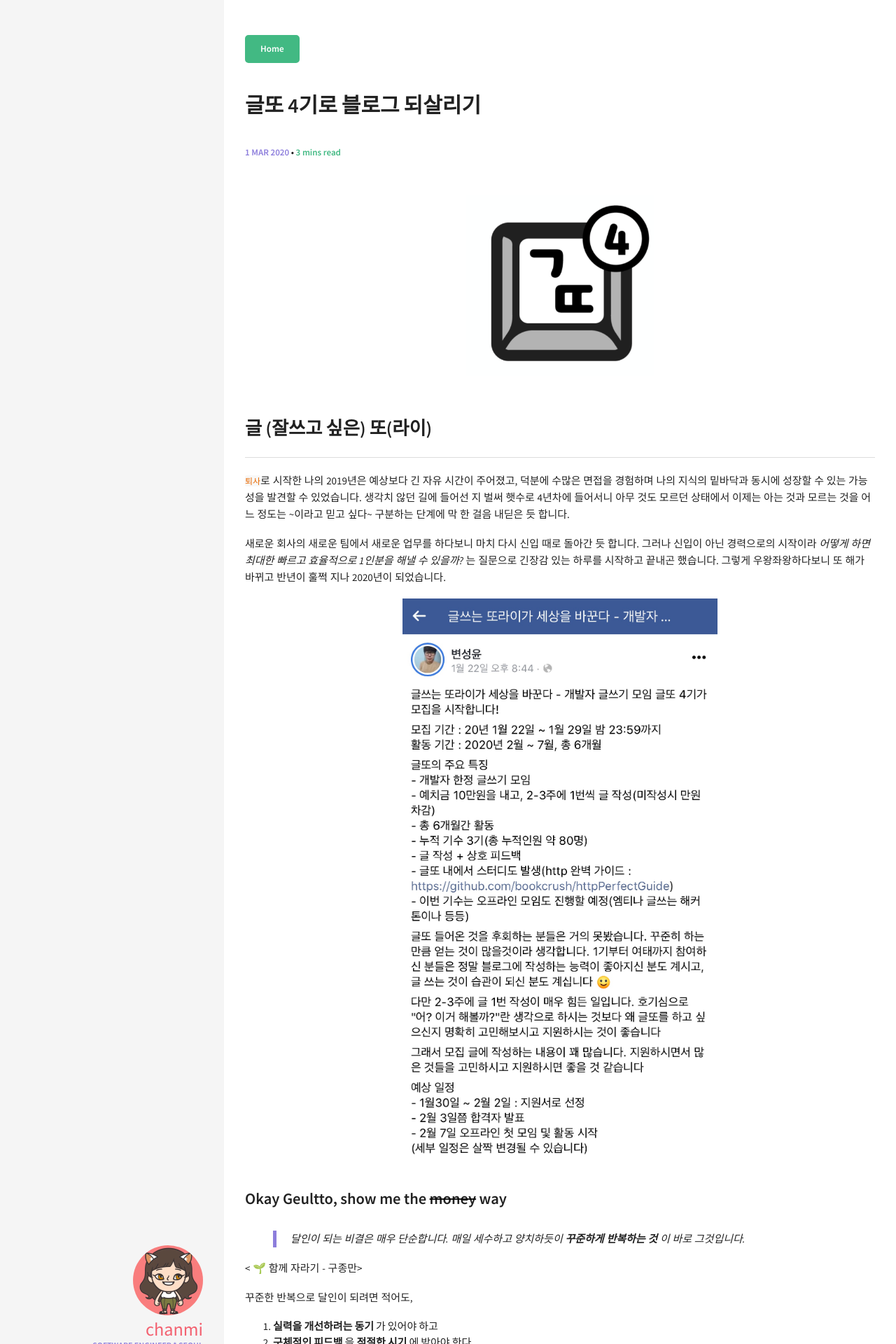
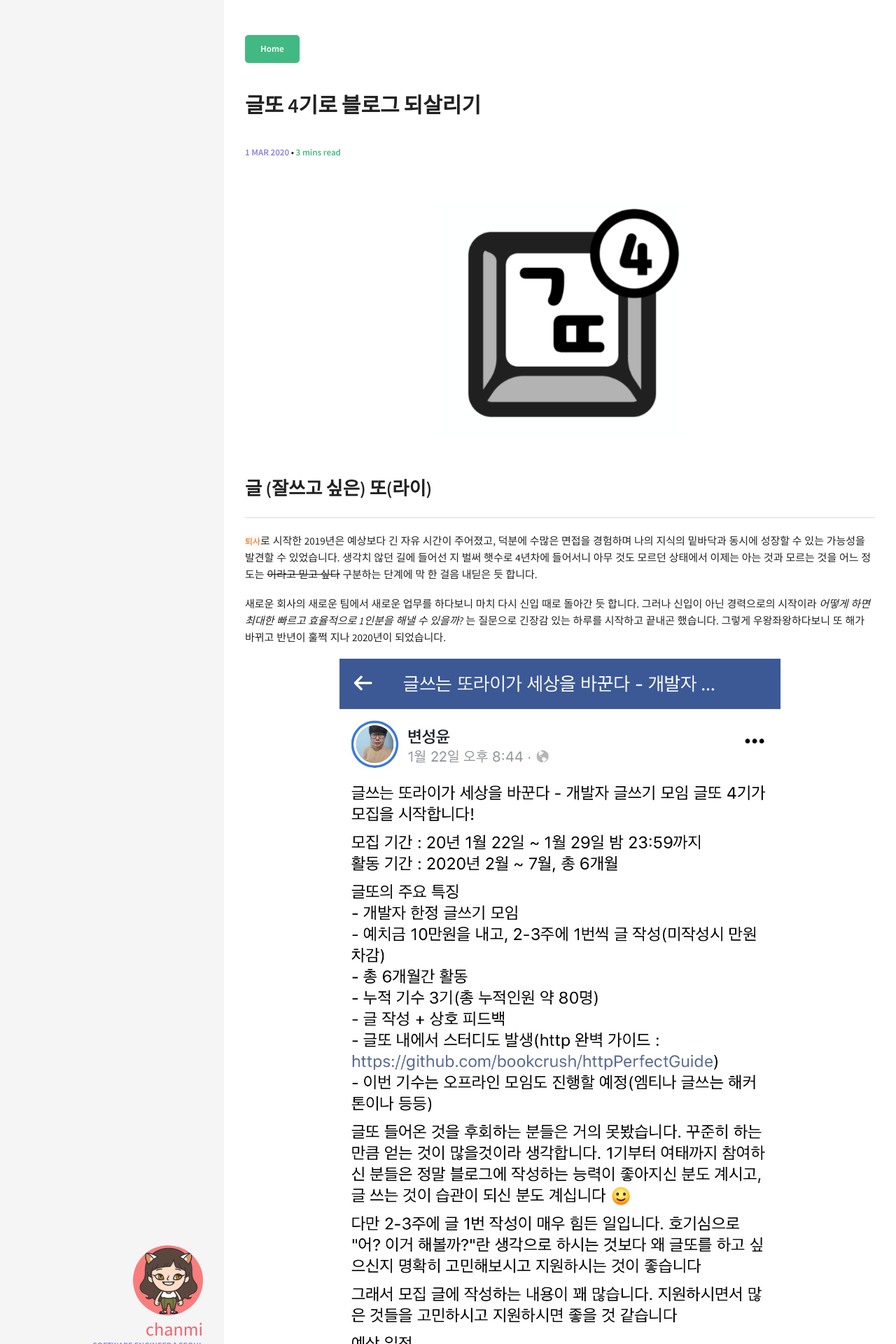
Before and after one commit to chanmi-lee/dev-blog, a Jekyll site: the page built from _posts/2020-03-01-why-geultto.md, in a window 1280 px wide. Shown: the top 1920 px of the page at 70% size. Built offline with Jekyll 4.4.1, drawn with Linux system fonts in a browser that asks for light colours; comment, search, counter and statistics services are not loaded; some of the changed text lies outside the part shown.

Commit message:
:hammer: 글 다듬기

```diff
--- a/_posts/2020-03-01-why-geultto.md
+++ b/_posts/2020-03-01-why-geultto.md
@@ -7,15 +7,15 @@ share: true
 comments: true
 ---
 
-![geultto]({{ site.url }}/assets/img/posts/geultto4.png){: width="30%" height="30%"}
+![geultto]({{ site.url }}/assets/img/posts/geultto4.png){: width="40%" height="40%"}
 
 ## 글 (잘쓰고 싶은) 또(라이)
 
-`퇴사`로 시작한 나의 2019년은 예상보다 긴 자유 시간이 주어졌고, 덕분에 수많은 면접을 경험하며 나의 지식의 밑바닥과 동시에 성장할 수 있는 가능성을 발견할 수 있었습니다. 생각치 않던 길에 들어선 지 벌써 햇수로 4년차에 들어서니 아무 것도 모르던 상태에서 이제는 아는 것과 모르는 것을 어느 정도는 ~이라고 믿고 싶다~ 구분하는 단계에 막 한 걸음 내딛은 듯 합니다.
+`퇴사`로 시작한 2019년은 예상보다 긴 자유 시간이 주어졌고, 덕분에 수많은 면접을 경험하며 나의 지식의 밑바닥과 동시에 성장할 수 있는 가능성을 발견할 수 있었습니다. 생각치 않던 길에 들어선 지 벌써 햇수로 4년차에 들어서니 아무 것도 모르던 상태에서 이제는 아는 것과 모르는 것을 어느 정도는 <del>이라고 믿고 싶다</del> 구분하는 단계에 막 한 걸음 내딛은 듯 합니다.
 
 새로운 회사의 새로운 팀에서 새로운 업무를 하다보니 마치 다시 신입 때로 돌아간 듯 합니다. 그러나 신입이 아닌 경력으로의 시작이라 *어떻게 하면 최대한 빠르고 효율적으로 1인분을 해낼 수 있을까?* 는 질문으로 긴장감 있는 하루를 시작하고 끝내곤 했습니다. 그렇게 우왕좌왕하다보니 또 해가 바뀌고 반년이 훌쩍 지나 2020년이 되었습니다.
 
-![geultto-wanted]({{ site.url }}/assets/img/posts/geultto-wanted.jpg){: width="50%" height="50%"}
+![geultto-wanted]({{ site.url }}/assets/img/posts/geultto-wanted.jpg){: width="70%" height="70%"}
 
 ### Okay Geultto, show me the <del>money</del> way
 
@@ -28,7 +28,7 @@ comments: true
 1. **실력을 개선하려는 동기** 가 있어야 하고
 2. **구체적인 피드백** 을 **적절한 시기** 에 받아야 한다
 
-고 합니다. 기가 막히게 글또의 [핵심 규칙](https://www.notion.so/3157ee1968b44d68ac8451e9ac628653)(= 6개월 활동 + 2주마다 글 1개 작성 + 동료 피드백)과 맞아 떨어지는 내용이 아니던가? 싶어 냉큼 4기 신청서를 작성하기 시작했습니다. 미이수시 예치금 차감이라는 적당한 반강제성까지 더해지니 쉽게 약해지는 의지를 다잡을 수 있는 좋은 기회이자 **알고 있다고 착각하는 알지 못하는 부분** 을 다질 수 있는 방법이라 생각했습니다.
+고 합니다. 기가 막히게 글또의 [핵심 규칙](https://www.notion.so/3157ee1968b44d68ac8451e9ac628653)(= 6개월 활동 + 2주마다 글 1개 작성 + 동료 피드백)과 맞아 떨어지는 내용이 아니던가? 싶어 냉큼 4기 신청서를 작성하기 시작했습니다. 미이수시 예치금 차감이라는 적당한 반강제성까지 더해지니 쉽게 약해지는 의지를 다잡을 수 있는 좋은 기회이자 `알고 있다고 착각하는 알지 못하는 부분` 을 다질 수 있는 방법이라 생각했습니다.
 
 또 하나, 동일한 목표를 가진 동료들과 함께 하는 것. 스터디든 업무든 운동이든 뭐든 하나를 잘하는 것보다 어려운 것은 매일 주어지는 일상 속에서 `꾸준하게 실천하는 것`입니다. 건강에 꽤나 신경쓰는 타입이라 여러가지 운동을 해봤지만, 특히나 일을 시작한 이후로 지금까지도 꾸준하게 하는 `요가`를 통해 배운 것이기도 합니다.
 
@@ -42,7 +42,7 @@ comments: true
 
 영상을 보며, 글을 작성하는 것은 어쩌면 우리가 자의식을 가질 때 쯤 시작하는 행위 중 하나였지 않나 라는 생각이 들었습니다. 유치원에서 가나다를 뗀 이후, 매일 하루를 기록하던 일기를 쓰며 나의 생각과 감정을 정리하던 초등학생 때의 기억이 우리 모두에게 있던 것 처럼요.
 
-학생이라는 신분에서 벗어나, 직업을 가지고 살아가는 지금 잊고 살아가는 것들 중 하나가 쓰는 습관이고 또 다른 하나는 이에서 얻을 수 있는 즐거움이 아닐까 싶었습니다. 올 한 해 글또를 통해 조금의 차이와 약간의 수고로움이 가져다 줄 크나큰 만족을 얻고자 합니다.
+학생이라는 신분에서 벗어나, 직업을 가지고 살아가는 지금 잊고 살아가는 것들 중 하나가 `쓰는 습관`이고 또 다른 하나는 이에서 얻을 수 있는 `즐거움`이 아닐까 싶었습니다. 올 한 해 글또를 통해 조금의 차이와 약간의 수고로움이 가져다 줄 크나큰 만족을 얻고자 합니다.
 
 #### 제자리 걸음에서 벗어나기
 
```
Also changed, not shown: other parts of _posts/2020-03-01-why-geultto.md (+4 -4 lines).
